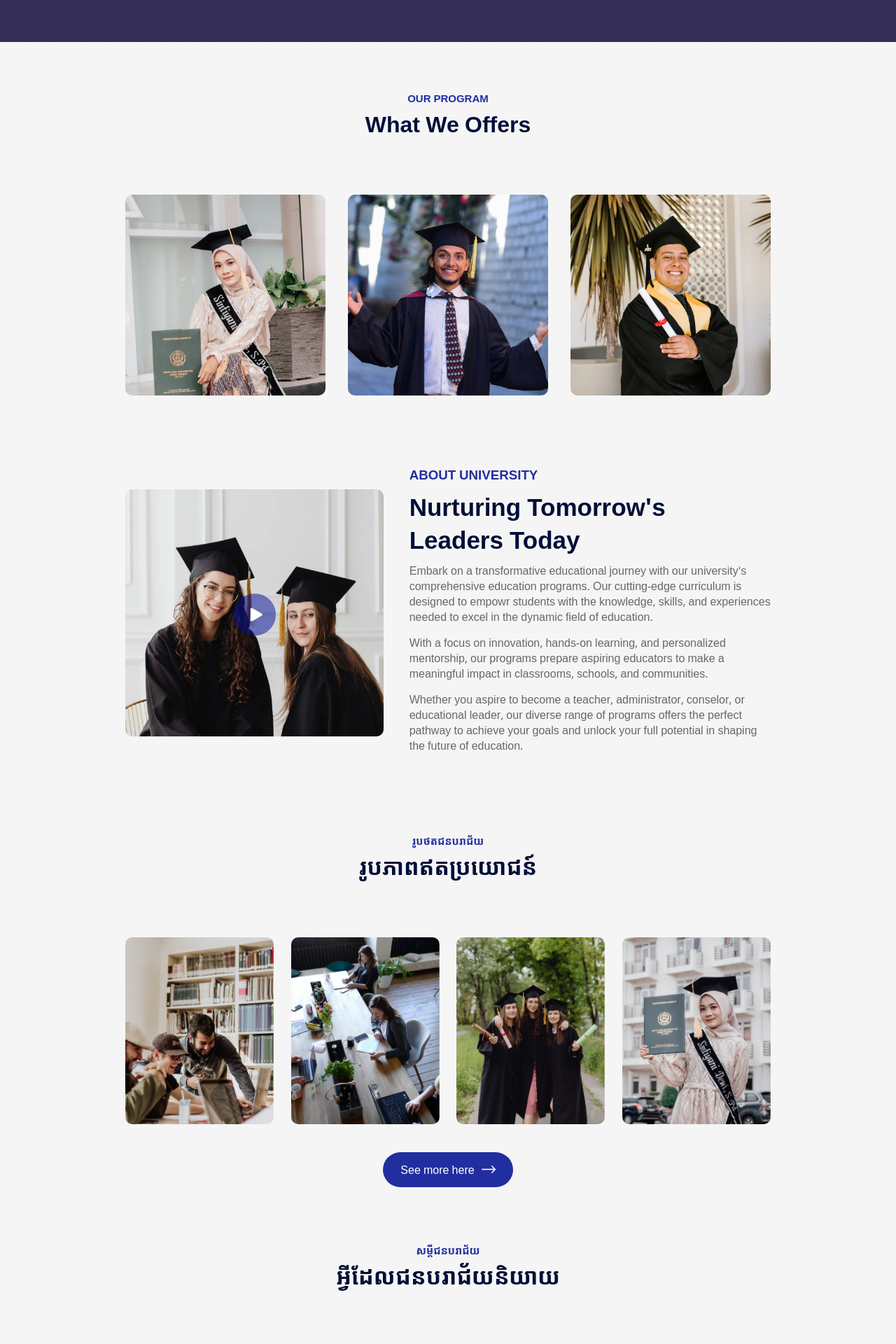
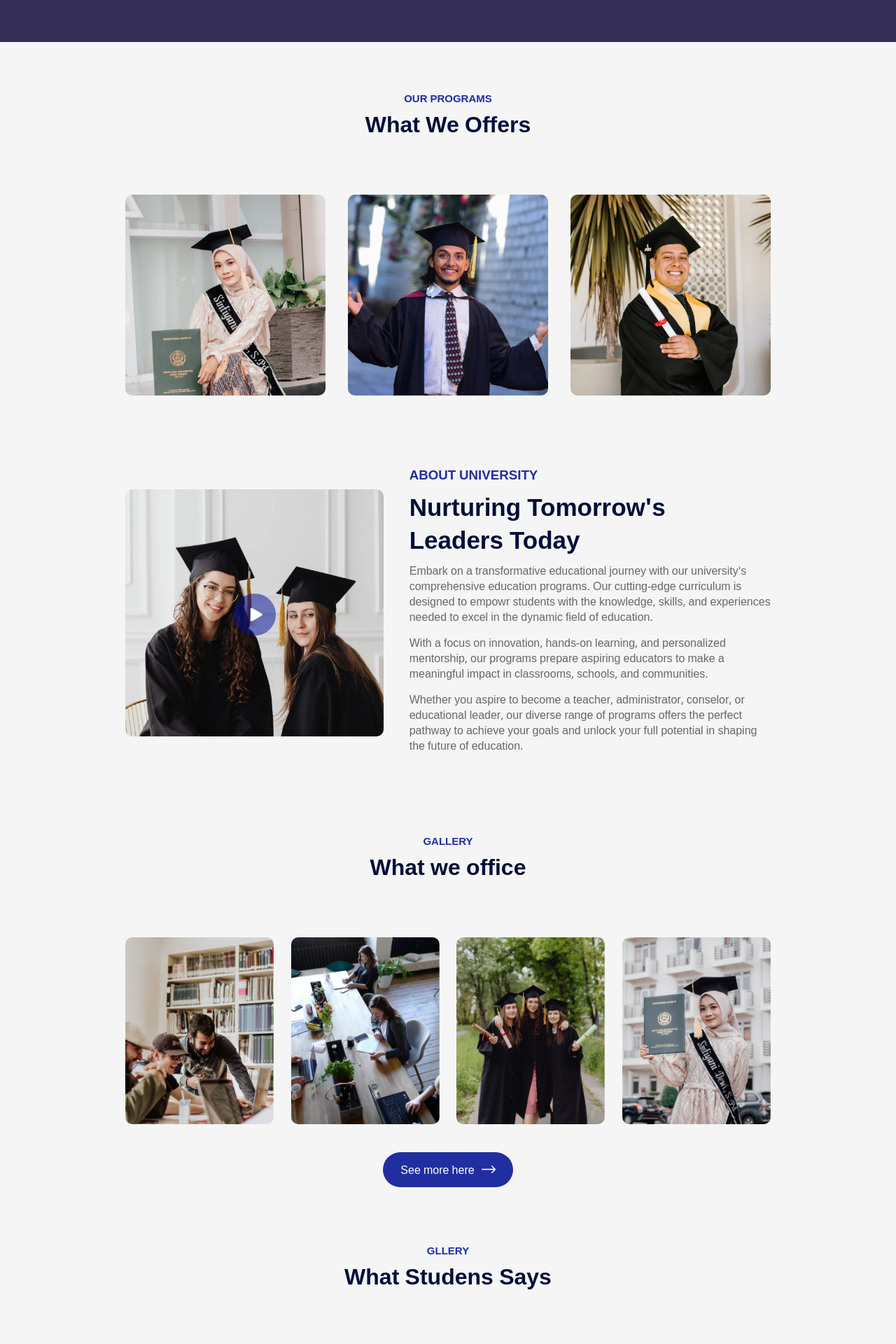
Before and after one commit to Khmerprimitive/TVD-PROJECT, a React (Vite) app: page / in a window 1280 px wide. Shown: the part 740-2660 px from the top of the page at 70% size. Built offline with nearby package versions, Linux system fonts and the light colour scheme; grey boxes are pictures that could not be loaded.

Commit message:
first commit3

```diff
--- a/src/App.jsx
+++ b/src/App.jsx
@@ -19,12 +19,12 @@ const App = () => {
       <Navbar/>
       <Hero/>
       <div className="container">
-        <Title subTitle='Our PROGRAM' title='What We Offers'/>
+        <Title subTitle='Our PROGRAMS' title='What We Offers'/>
         <Programs/>
         <About setPlayState={setPlayState}/>
-        <Title subTitle='រូបថតជនបរាជ័យ' title='រូបភាពឥតប្រយោជន៍'/>
+        <Title subTitle='Gallery' title='What we office'/>
         <Campus/>
-        <Title subTitle='សម្ដីជនបរាជ័យ' title='អ្វីដែលជនបរាជ័យនិយាយ'/>
+        <Title subTitle='GLLery' title='What Studens Says'/>
         <Testimonials/>
         <Title subTitle='Contact Us' title='Get In Touch'/>
         <Contact/>
```
